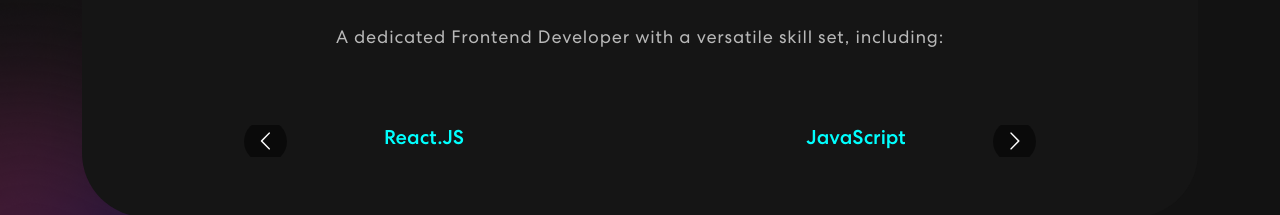
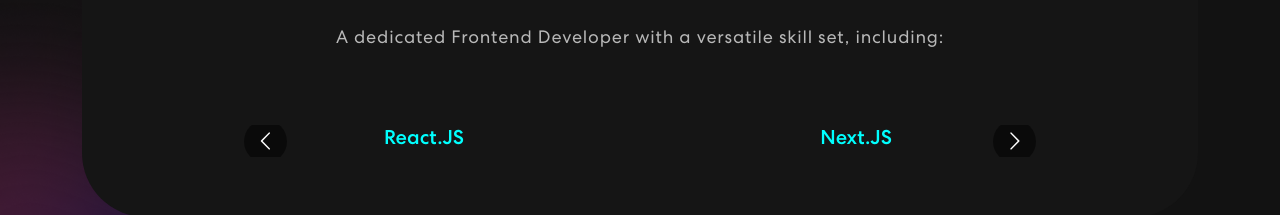
Before and after one commit to Munaimun/personal_portfolio, a React (Create React App) app: page / in a window 1280 px wide. Shown: the part 1028-1243 px from the top of the page. Built offline with nearby package versions, Linux system fonts and the light colour scheme.

Commit message:
added new skill

```diff
--- a/src/components/Skills.js
+++ b/src/components/Skills.js
@@ -44,6 +44,9 @@ export const Skills = () => {
                   <h5>React.JS</h5>
                 </div>
                 <div className="item">
+                  <h5>Next.JS</h5>
+                </div>
+                <div className="item">
                   <h5>JavaScript</h5>
                 </div>
                 <div className="item">
```
